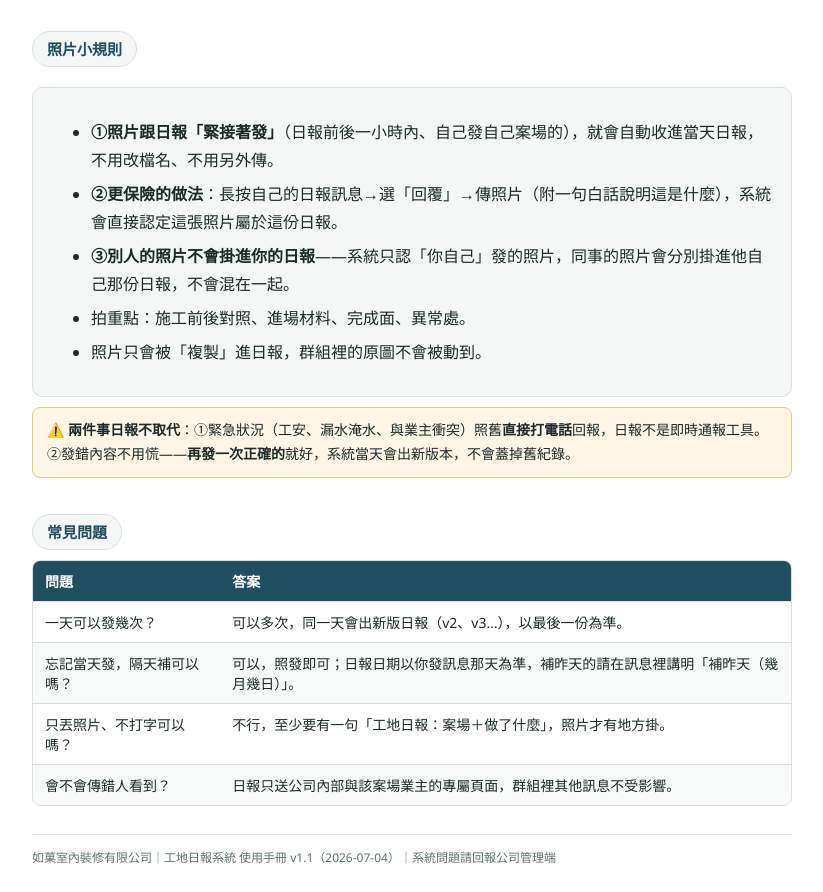
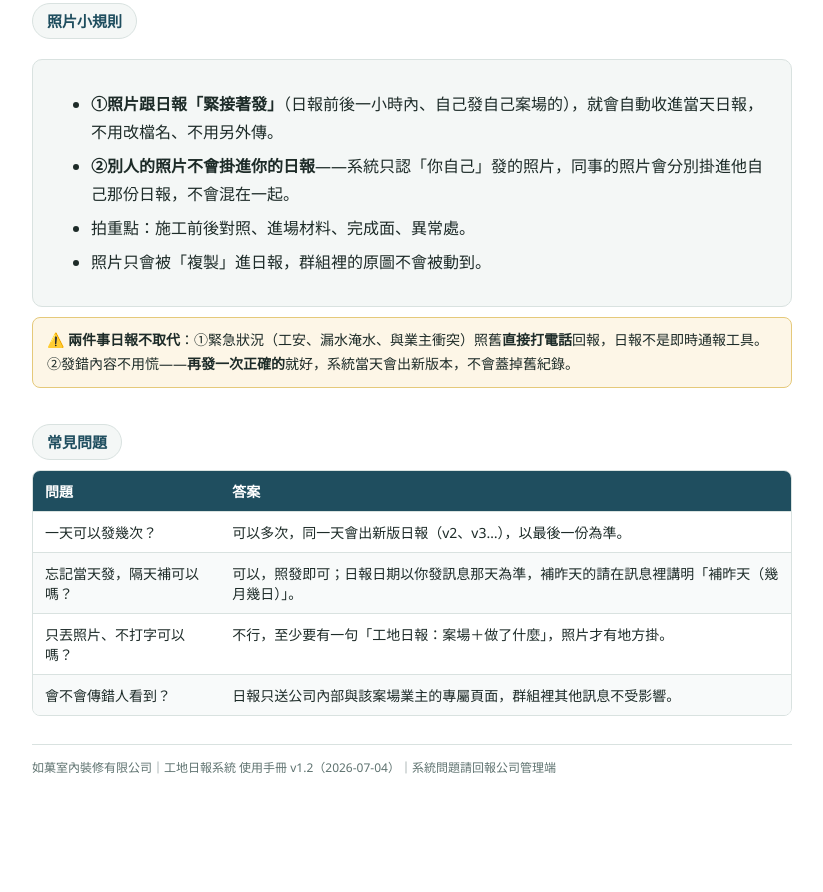
Before and after one commit to FennixChou/ruguo-daily-log-manual, a plain HTML site: page index.html in a window 1280 px wide. Shown: the part 1755-2647 px from the top of the page, without its empty margins (228-1051 px from the left). After the commit the page ends 2557 px from the top, so only its background shows below. Drawn offline with Linux system fonts and the light colour scheme.

Commit message:
v1.2 移除照片回覆綁定教學（LINE 平台實測不支援照片型回覆的引用標記）
Co-Authored-By: Claude Fable 5 <noreply@anthropic.com>

```diff
--- a/index.html
+++ b/index.html
@@ -74,7 +74,7 @@
 <ol>
 <li><b>在有「機器人」的公司 LINE 群</b>（不確定哪個群可以用，問公司）。</li>
 <li>訊息<b>開頭打「工地日報：」</b>，接著講案場名稱＋今天做了什麼。有 @ 機器人、沒 @ 都可以。</li>
-<li><b>照片緊接著日報發</b>（前後一小時內、丟同一個群）——最保險：長按你自己的日報訊息選「回覆」再傳照片。</li>
+<li><b>照片緊接著日報發</b>（前後一小時內、丟同一個群），系統會自動掛進你的日報。</li>
 </ol>
 </div>
 
@@ -123,8 +123,7 @@
 <div class="card">
 <ul>
 <li><b>①照片跟日報「緊接著發」</b>（日報前後一小時內、自己發自己案場的），就會自動收進當天日報，不用改檔名、不用另外傳。</li>
-<li><b>②更保險的做法</b>：長按自己的日報訊息→選「回覆」→傳照片（附一句白話說明這是什麼），系統會直接認定這張照片屬於這份日報。</li>
-<li><b>③別人的照片不會掛進你的日報</b>——系統只認「你自己」發的照片，同事的照片會分別掛進他自己那份日報，不會混在一起。</li>
+<li><b>②別人的照片不會掛進你的日報</b>——系統只認「你自己」發的照片，同事的照片會分別掛進他自己那份日報，不會混在一起。</li>
 <li>拍重點：施工前後對照、進場材料、完成面、異常處。</li>
 <li>照片只會被「複製」進日報，群組裡的原圖不會被動到。</li>
 </ul>
@@ -147,6 +146,6 @@
 </table></div>
 
 <footer>
-如菓室內裝修有限公司｜工地日報系統 使用手冊 v1.1（2026-07-04）｜系統問題請回報公司管理端
+如菓室內裝修有限公司｜工地日報系統 使用手冊 v1.2（2026-07-04）｜系統問題請回報公司管理端
 </footer>
 </div>
```
